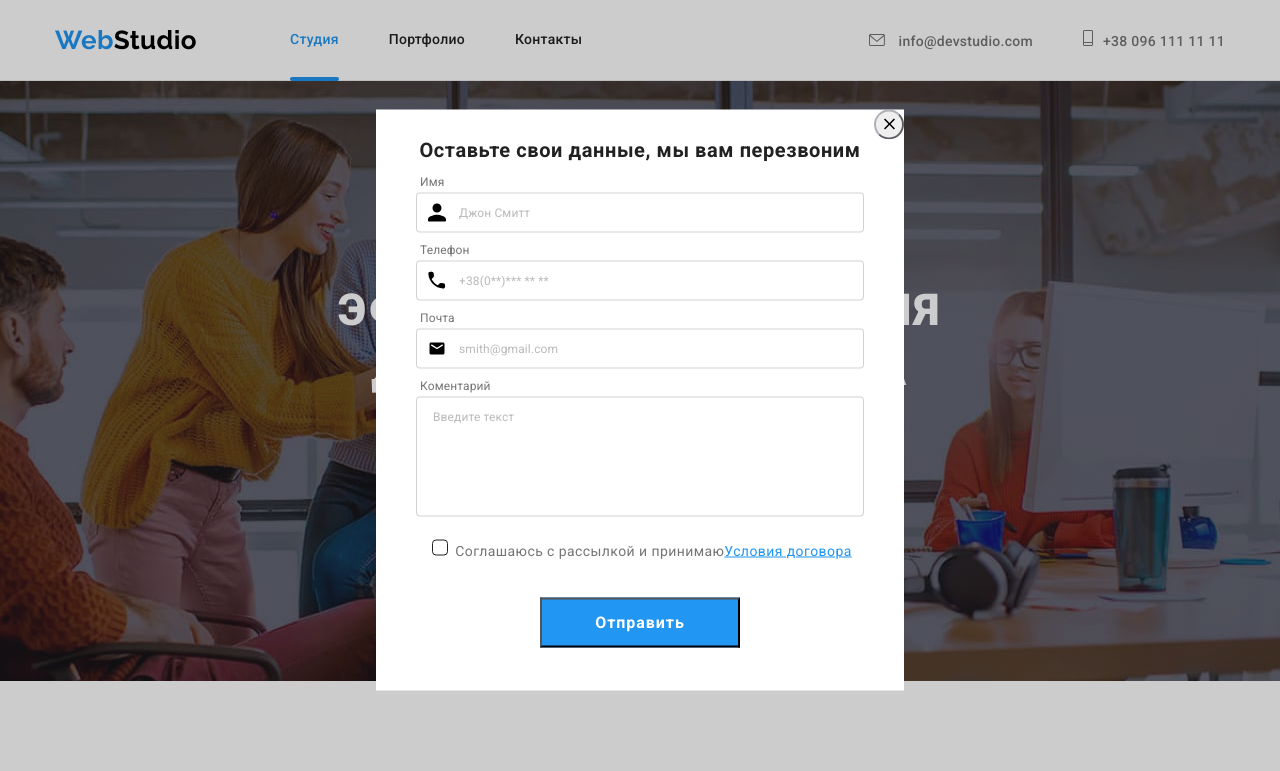
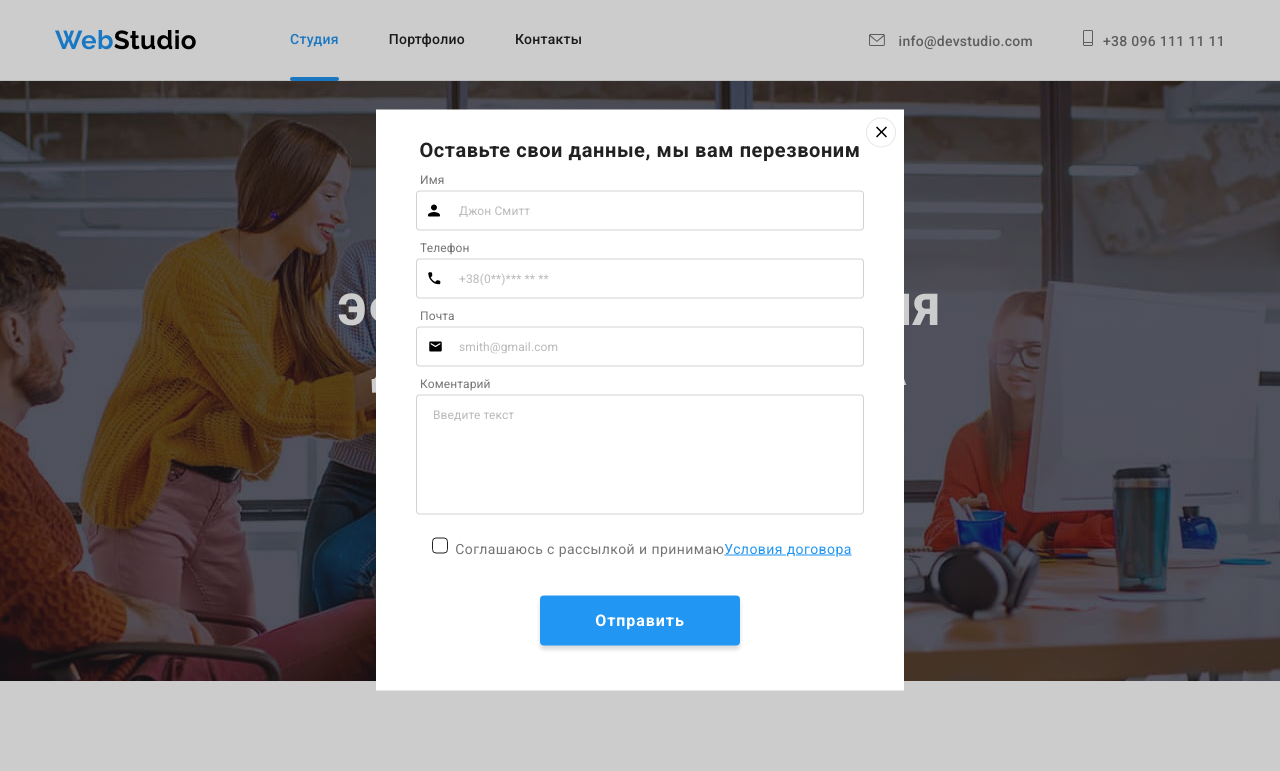
Before and after one commit to IrynaKukhta/goit-markup-hw-06, a plain HTML site: page index.html in a window 1280 px wide. Both pictures are taken after a click on the button "Заказать услугу". Shown: the top 771 px of the page. Drawn offline with nearby package versions, Linux system fonts and the light colour scheme.

Commit message:
adding some corrections from mentor

```diff
--- a/css/styles.css
+++ b/css/styles.css
@@ -492,7 +492,7 @@ p.our-strenght-list-text {
   fill: var(--primary-background-color);
 }
 .footer-form {
-  margin-left: 93px;
+  margin-left: auto;
 }
 .footer-form label {
   display: flex;
@@ -522,6 +522,8 @@ p.our-strenght-list-text {
   display: flex;
   justify-content: space-between;
   align-items: center;
+  box-shadow: 0px 4px 4px rgba(0, 0, 0, 0.15);
+  border-radius: 4px;
   width: 200px;
   height: 50px;
   background-color: var(--accent-color);
@@ -546,6 +548,7 @@ p.our-strenght-list-text {
   width: 100%;
   height: 100%;
   background-color: rgba(0, 0, 0, 0.2);
+  transition: opacity 250ms cubic-bezier(0.4, 0, 0.2, 1);
 }
 .backdrop.is-hidden {
   opacity: 0;
@@ -554,14 +557,22 @@ p.our-strenght-list-text {
 .close-btn {
   width: 30px;
   height: 30px;
+  background: #ffffff;
   background-image: url("../images/close-black-18dp\ \(2\)\ 1.svg");
   background-position: center;
   border-radius: 50%;
   background-repeat: no-repeat;
-  border-color: var(--icon-color);
+  border: 1px solid rgba(0, 0, 0, 0.1);
   position: absolute;
-  top: 0;
-  right: 0;
+  top: 8px;
+  right: 8px;
+}
+.close-btn:hover,
+.close-btn:focus {
+  border-color: var(--accent-color);
+  background-image: url("../images/close-icon-blue.svg");
+  background-position: center;
+  background-repeat: no-repeat;
 }
 
 .modal {
@@ -580,14 +591,14 @@ p.our-strenght-list-text {
   line-height: 1.17px;
   text-align: center;
   letter-spacing: 0.03em;
-  margin-bottom: 12px;
+  margin-bottom: 22px;
 }
 /*-----feedback form-----*/
 .feedback {
   display: flex;
   flex-direction: column;
   width: 448px;
-  padding-top: 12px;
+  /* padding-top: 12px; */
 }
 .form-user-id,
 .form-user-tel,
@@ -714,7 +725,10 @@ textarea {
 .form-submit-btn {
   width: 200px;
   height: 50px;
-  background-color: var(--accent-color);
+  background: var(--accent-color);
+  box-shadow: 0px 4px 4px rgba(0, 0, 0, 0.15);
+  border: none;
+  border-radius: 4px;
   font-weight: bold;
   font-size: 16px;
   line-height: 1.87;
@@ -725,7 +739,9 @@ textarea {
   color: var(--primary-background-color);
   margin: 30px auto 0;
 }
-.form-submit-btn:hover {
+.form-submit-btn:hover,
+.form-submit-btn:focus {
+  background: #188ce8;
   cursor: pointer;
 }
 
--- a/index.html
+++ b/index.html
@@ -51,24 +51,24 @@
            </div>
             <div class="backdrop is-hidden" data-modal>
                 <div class="modal">
-                    <p class="feedback-title">Оставьте свои данные, мы вам перезвоним</p>
+                    <div class="feedback-title"><p class>Оставьте свои данные, мы вам перезвоним</p></div>
                     <form class="feedback">
                         <label for="user-id">Имя</label>
                     <div class="form-user-id">
                         <input type="text" name="name" id="user-id" placeholder="Джон Смитт">
-                        <svg class="input-icon" width="18" heigth="18"><use href="images/icons.svg#icon-Vector"></use></svg>
+                        <svg class="input-icon" width="12" ><use href="images/icons.svg#icon-Vector"></use></svg>
                     </div>
                     <label for="user-tel">Телефон</label>
                     <div class="form-user-tel">
                         <input type="tel" name="tel" id="user-tel" placeholder="+38(0**)*** ** **">
-                        <svg class="input-icon" width="18" heigth="18">
+                        <svg class="input-icon" width="13">
                             <use href="images/icons.svg#icon-Vector-3-1"></use>
                         </svg>
                     </div>
                     <label for="user-mail">Почта</label>
                     <div class="form-user-mail">
                         <input type="email" name="email" id="user-mail" placeholder="smith@gmail.com">
-                        <svg class="input-icon" width="18" heigth="18">
+                        <svg class="input-icon" width="15">
                             <use href="images/icons.svg#icon-email-black"></use>
                             </svg>
                     </div>
```
Also changed, not shown: images/close-icon-blue.svg (added).
